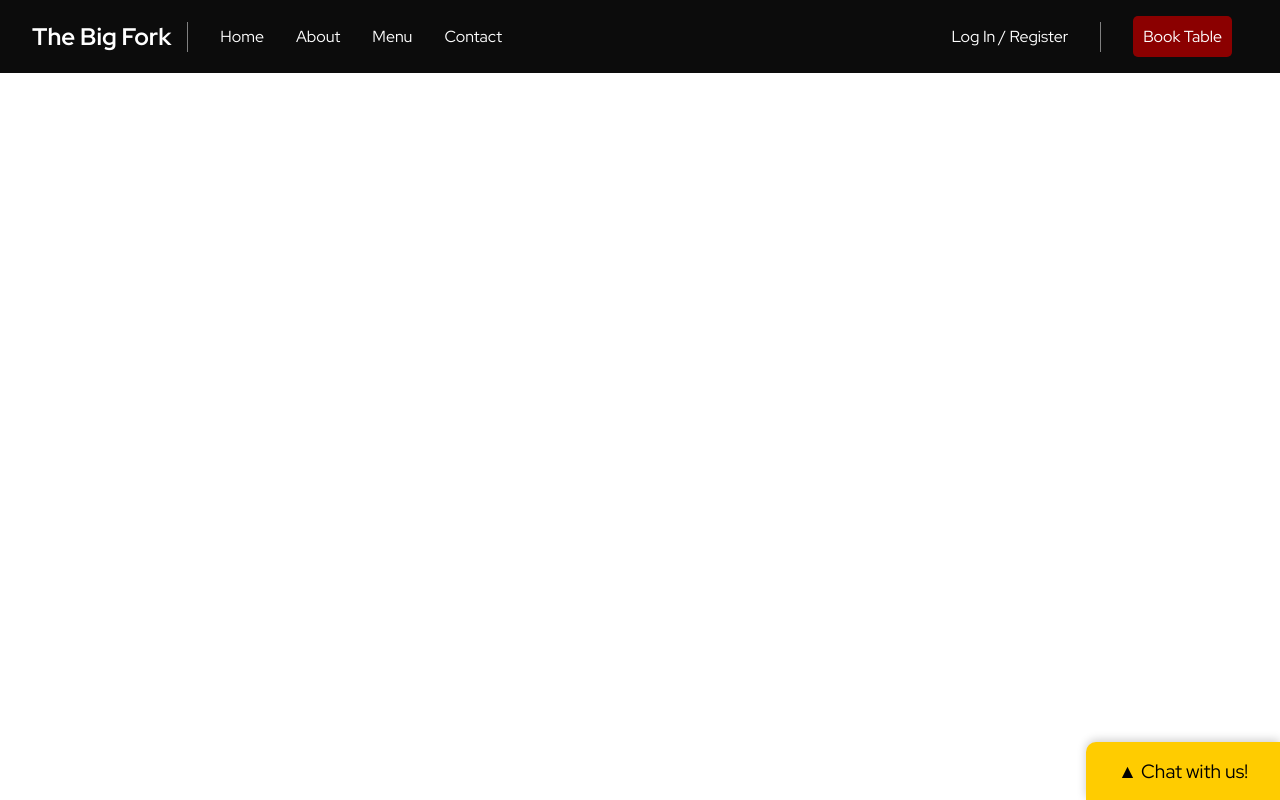
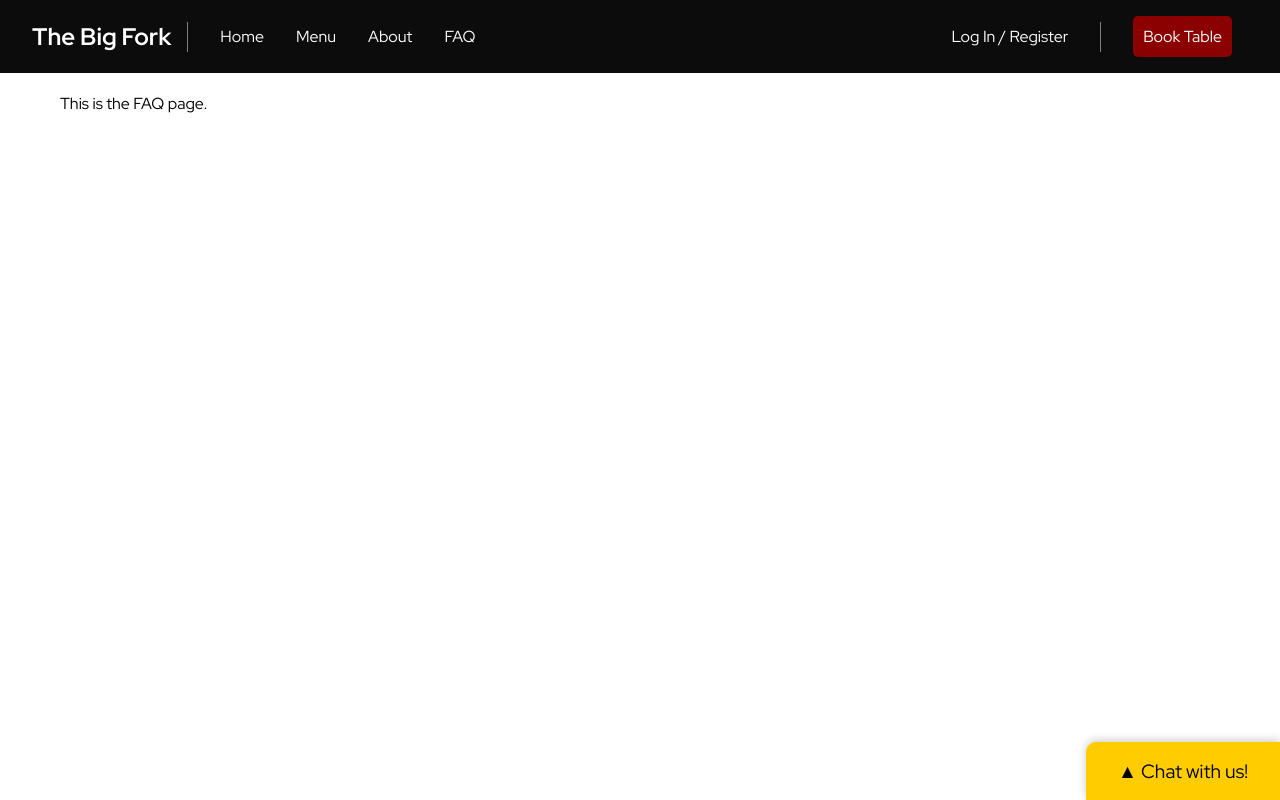
Before and after one commit to SEG3125-A/Group-13, a React (Create React App) app in the folder SEG-3125-Module7-React/: page /faq in a window 1280 px wide. Built offline with nearby package versions, Linux system fonts and the light colour scheme.

Commit message:
Rename contact page to FAQ

```diff
--- a/SEG-3125-Module7-React/src/App.jsx
+++ b/SEG-3125-Module7-React/src/App.jsx
@@ -6,7 +6,7 @@ import { BrowserRouter as Router, Routes, Route } from 'react-router-dom';
 // Pages
 import Home from './pages/Home';
 import Menu from './pages/Menu';
-import Contact from './pages/Contact';
+import FAQ from './pages/FAQ';
 import About from './pages/About';
 import Chat from './components/Chat';
 import ReservationPage from './pages/Reservation';
@@ -20,9 +20,9 @@ function App() {
           <Routes>
             <Route path="/" element={<Home />}></Route>
             <Route path="/menu" element={<Menu />}></Route>
-            <Route path="/contact" element={<Contact />}></Route>
             <Route path="/about" element={<About />}></Route>
-            <Route path="/reserve" element={<ReservationPage />} /> {}
+            <Route path="/faq" element={<FAQ />}></Route>
+            <Route path="/reserve" element={<ReservationPage />} />
           </Routes>
         </div>
         <Chat /> {}
--- a/SEG-3125-Module7-React/src/components/Navbar.jsx
+++ b/SEG-3125-Module7-React/src/components/Navbar.jsx
@@ -8,9 +8,9 @@ const Navbar = () => {
         <div className="navbar-divider"></div>
         <ul className="navbar-links">
             <li className="links"><Link to="/">Home</Link></li>
+            <li className="links"><Link to="/menu">Menu</Link></li>
             <li className="links"><Link to="/about">About</Link></li>
-            <li className="links"><Link to="/menu">Menu</Link></li>
-            <li className="links"><Link to="/contact">Contact</Link></li>
+            <li className="links"><Link to="/faq">FAQ</Link></li>
         </ul>
         <div className="navbar-login">
             <a href="login" className="login">Log In / Register</a>
--- a/SEG-3125-Module7-React/src/pages/Contact.jsx
+++ /dev/null
@@ -1,9 +0,0 @@
-const Contact = () => {
-    return (
-        <div className="contact">
-            <p>This is the contact page.</p>
-        </div>
-    );
-}
-
-export default Contact;
--- /dev/null
+++ b/SEG-3125-Module7-React/src/pages/FAQ.jsx
@@ -0,0 +1,9 @@
+const FAQ = () => {
+    return (
+        <div className="faq">
+            <p>This is the FAQ page.</p>
+        </div>
+    );
+}
+
+export default FAQ;
```
